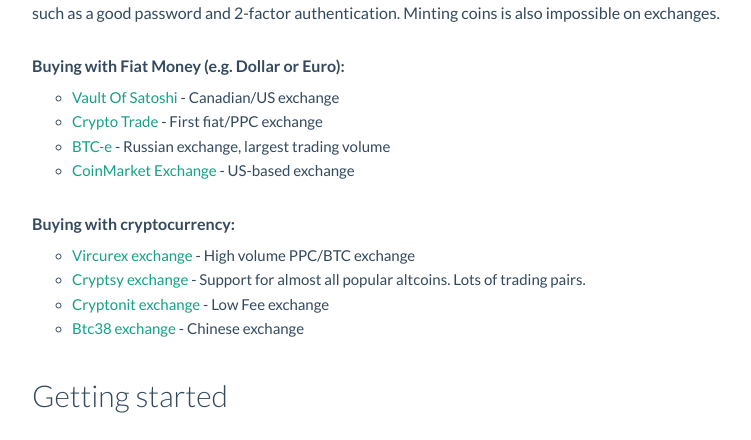
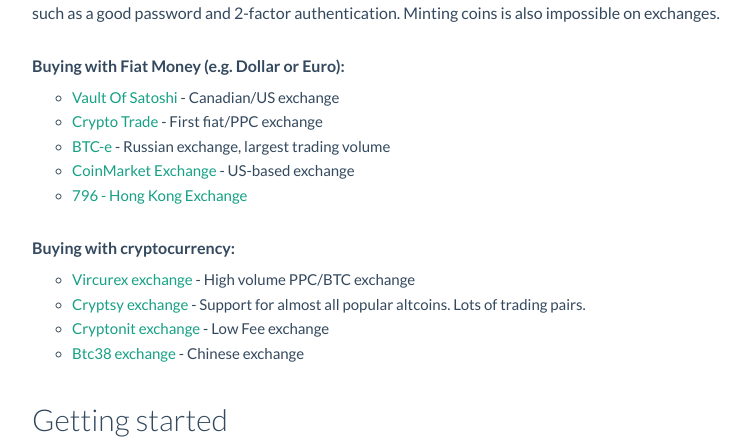
Before and after one commit to super3/peercoin_website_old, a PHP site: page /resources in a window 1280 px wide. Shown: the part 676-1116 px from the top of the page, without its empty margins (23-774 px from the left). Run offline with PHP 8.4, Linux system fonts and the light colour scheme.

Commit message:
Added 796
Fixes #241

```diff
--- a/buying.php
+++ b/buying.php
@@ -22,6 +22,7 @@
 							<li><a href="http://cryptonit.net/exchange/btc/ppc">Cryptonit</a></li>
 							<li><a href="https://www.cryptsy.com/markets/view/28">Cryptsy</a></li>
 							<li><a href="https://www.coins-e.com/exchange/PPC_BTC/">Coins-e</a></li>
+							<li><a href="https://796.com/ppcusd/market">796</a></li>
 							<li>many more...</li>
 						</ul>
 
--- a/resources.php
+++ b/resources.php
@@ -38,6 +38,7 @@
 					            <li><a href="https://crypto-trade.com/trade/ppc_usd">Crypto Trade</a> -  First fiat/PPC exchange</li>
 					            <li><a href="https://btc-e.com/">BTC-e</a> -  Russian exchange, largest trading volume</li>
 								<li><a href="https://coinmkt.com/#/">CoinMarket Exchange</a> -  US-based exchange</li>
+								<li><a href="https://796.com/ppcusd/market">796 - Hong Kong Exchange</a></li>
 					        </ul>
 
 							<p><strong>Buying with cryptocurrency:</strong></p>
```
